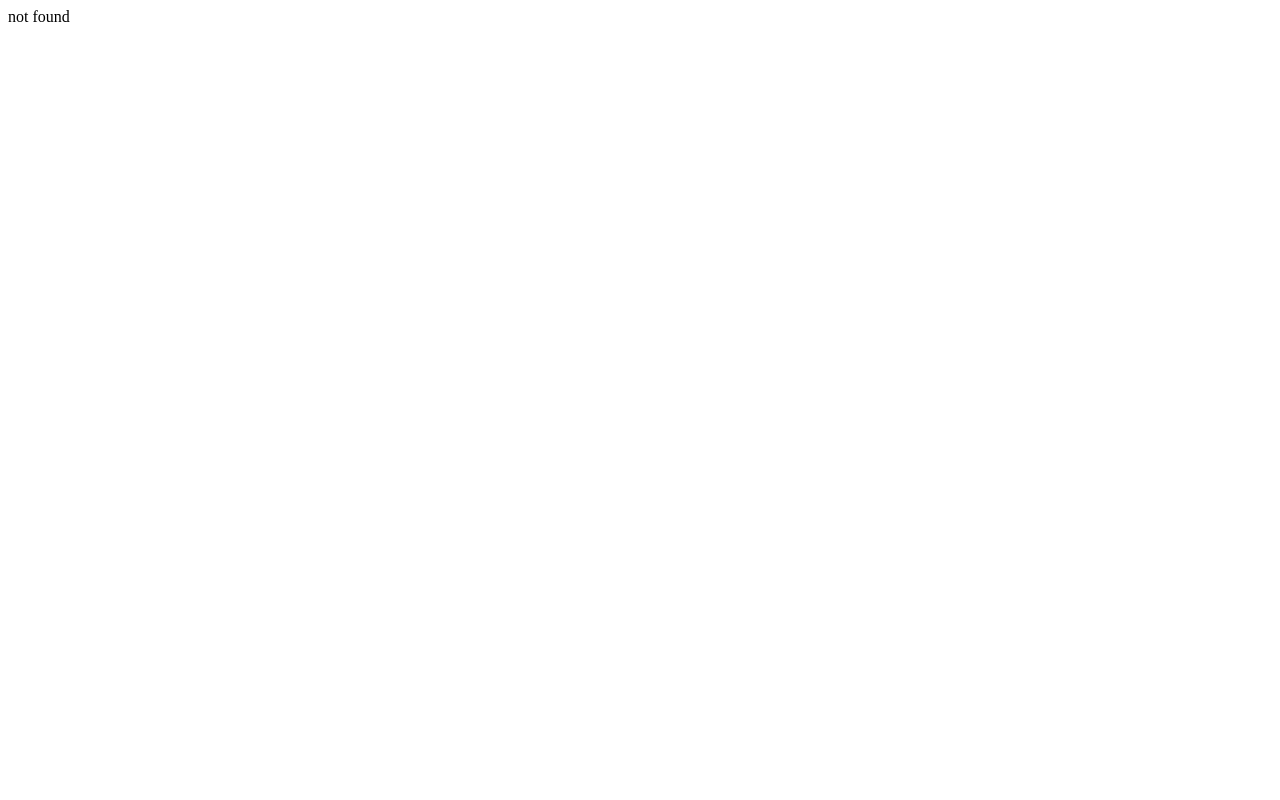
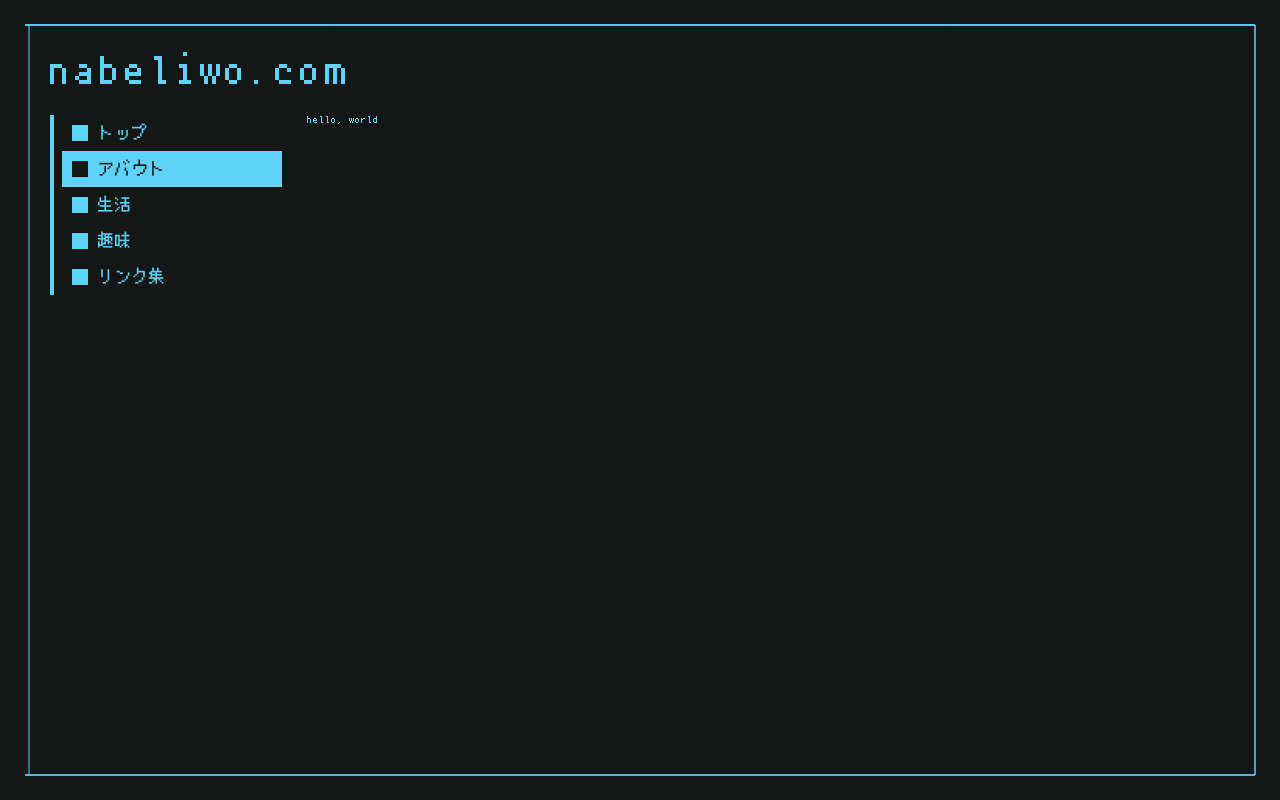
Before and after one commit to nabeliwo/portfolio, a Gatsby site: page /about in a window 1280 px wide. Before the commit this address had no page. Built offline with nearby package versions, Linux system fonts and the light colour scheme; Gatsby itself is replaced by a stand-in of ours.

Commit message:
:sparkles: corresponds to gatsby-browser

```diff
--- /dev/null
+++ b/gatsby-browser.js
@@ -0,0 +1,5 @@
+import React from 'react'
+
+import { App } from './src/components/App'
+
+export const wrapPageElement = ({ element }) => <App>{element}</App>
--- a/gatsby-config.js
+++ b/gatsby-config.js
@@ -1,7 +1,7 @@
 module.exports = {
   siteMetadata: {
     title: 'nabeliwo.com',
-    description: 'nabeliwo の全てがわかるサイト',
+    description: 'nabeliwo の人生がわかるサイト',
     author: 'nabeliwo',
     siteUrl: 'https://nabeliwo.com',
     image: 'https://nabeliwo.com/images/logo.png',
--- a/package.json
+++ b/package.json
@@ -38,7 +38,8 @@
     "react-dom": "^16.13.1",
     "react-helmet": "^5.2.1",
     "styled-components": "^5.1.0",
-    "styled-reset": "^4.1.2"
+    "styled-reset": "^4.1.2",
+    "ts-node": "^8.8.2"
   },
   "devDependencies": {
     "@types/react": "^16.9.32",
--- a/src/components/App/App.tsx
+++ b/src/components/App/App.tsx
@@ -4,13 +4,11 @@ import reset from 'styled-reset'
 
 import { palette } from '../../themes'
 
-import { Head, Props as HeadProps } from '../Head/Head'
-import { Layout } from '../Layout/Layout'
+import { Layout } from '../Layout'
 import { FrameEffect } from '../FrameEffect'
 
-export const App: FC<HeadProps> = ({ children, ...headProps }) => (
+export const App: FC = ({ children }) => (
   <>
-    <Head {...headProps} />
     <GlobalStyle />
     <Layout>{children}</Layout>
     <FrameEffect />
--- a/src/components/FrameEffect/FrameEffect.tsx
+++ b/src/components/FrameEffect/FrameEffect.tsx
@@ -1,15 +1,15 @@
-import React, { useEffect } from 'react'
+import React, { FC, memo, useEffect } from 'react'
 import styled from 'styled-components'
 
 import { renderer } from './canvas/renderer'
 
-export const FrameEffect = () => {
+export const FrameEffect: FC<{ renderFlag?: boolean }> = memo(({ renderFlag = true }) => {
   useEffect(() => {
-    renderer()
-  }, [])
+    if (renderFlag) renderer()
+  }, [renderFlag])
 
   return <Canvas id="frame-effect" />
-}
+})
 
 const Canvas = styled.canvas`
   position: absolute;
--- a/src/components/Navigation/Navigation.tsx
+++ b/src/components/Navigation/Navigation.tsx
@@ -2,21 +2,36 @@ import React, { FC } from 'react'
 import styled from 'styled-components'
 import { Link } from 'gatsby'
 
+import { path } from '../../constants/application'
 import { font, palette } from '../../themes'
 
-export const Navigation: FC<{}> = () => (
+export const Navigation = () => {
+  const pathname = location.pathname
+
+  return (
     <Wrapper>
       <ul>
         <li>
-        <Item to="/">トップ</Item>
-        <Item to="/about">アバウト</Item>
-        <Item to="/life">生活</Item>
-        <Item to="/hobby">趣味</Item>
-        <Item to="/link">リンク集</Item>
+          <Item to={path.root} className={pathname === path.root ? 'active' : ''}>
+            トップ
+          </Item>
+          <Item to={path.about} className={pathname.indexOf(path.about) !== -1 ? 'active' : ''}>
+            アバウト
+          </Item>
+          <Item to={path.life} className={pathname.indexOf(path.life) !== -1 ? 'active' : ''}>
+            生活
+          </Item>
+          <Item to={path.hobby} className={pathname.indexOf(path.hobby) !== -1 ? 'active' : ''}>
+            趣味
+          </Item>
+          <Item to={path.link} className={pathname.indexOf(path.link) !== -1 ? 'active' : ''}>
+            リンク集
+          </Item>
         </li>
       </ul>
     </Wrapper>
   )
+}
 
 const Wrapper = styled.nav`
   padding-left: 8px;
--- a/src/components/SiteTitle/SiteTitle.tsx
+++ b/src/components/SiteTitle/SiteTitle.tsx
@@ -1,20 +1,10 @@
-import React, { useEffect, useState } from 'react'
+import React from 'react'
 import { StaticQuery, graphql } from 'gatsby'
-import styled from 'styled-components'
+import styled, { keyframes } from 'styled-components'
 
 import { palette, space } from '../../themes'
 
-export const SiteTitle = () => {
-  const CURSOR_FLASH_TIME = 800
-  const [cursorVisible, setCursorVisible] = useState(true)
-
-  useEffect(() => {
-    setInterval(() => {
-      setCursorVisible((state) => !state)
-    }, CURSOR_FLASH_TIME)
-  }, [])
-
-  return (
+export const SiteTitle = () => (
   <StaticQuery
     query={graphql`
       query SiteTitleQuery {
@@ -31,15 +21,30 @@ export const SiteTitle = () => {
       return (
         <Wrapper>
           <Title>{title}</Title>
-            <Cursor className={cursorVisible ? 'active' : ''} />
+          <Cursor />
         </Wrapper>
       )
     }}
   />
 )
-}
 
 const FONT_SIZE = 40
+const CURSOR_FLASH_TIME = 1.6
+const flash = keyframes`
+  0% {
+    opacity: 0;
+  }
+  49% {
+    opacity: 0;
+  }
+  50% {
+    opacity: 1
+  }
+  100% {
+    opacity: 1;
+  }
+`
+
 const Wrapper = styled.h1`
   display: flex;
   align-items: center;
@@ -51,14 +56,10 @@ const Title = styled.p`
   letter-spacing: 5px;
 `
 const Cursor = styled.span`
-  visibility: hidden;
   display: inline-block;
   width: 4px;
   height: ${FONT_SIZE}px;
   margin-left: 5px;
   background-color: ${palette.BLUE};
-
-  &.active {
-    visibility: visible;
-  }
+  animation: ${flash} ${CURSOR_FLASH_TIME}s infinite;
 `
--- /dev/null
+++ b/src/constants/application.ts
@@ -0,0 +1,7 @@
+export const path = {
+  root: '/',
+  about: '/about',
+  life: '/life',
+  hobby: '/hobby',
+  link: '/link',
+}
--- /dev/null
+++ b/src/pages/about.tsx
@@ -0,0 +1,14 @@
+import React from 'react'
+
+import { path } from '../constants/application'
+
+import { Head } from '../components/Head'
+
+const AboutPage = () => (
+  <>
+    <Head title="アバウト" description="nabeliwo やこのサイトについて" slug={path.about} />
+    <p>hello, world</p>
+  </>
+)
+
+export default AboutPage
```
Also changed, not shown: src/pages/index.tsx (+7 -33 lines), 1 other file. Lines whose indentation alone changed are shown as unchanged.
